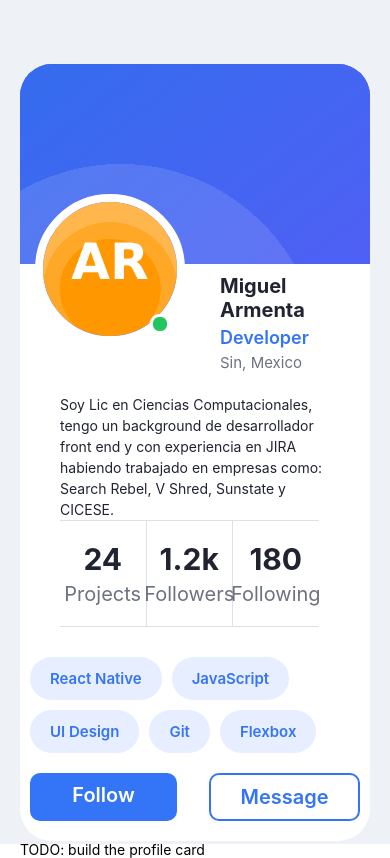
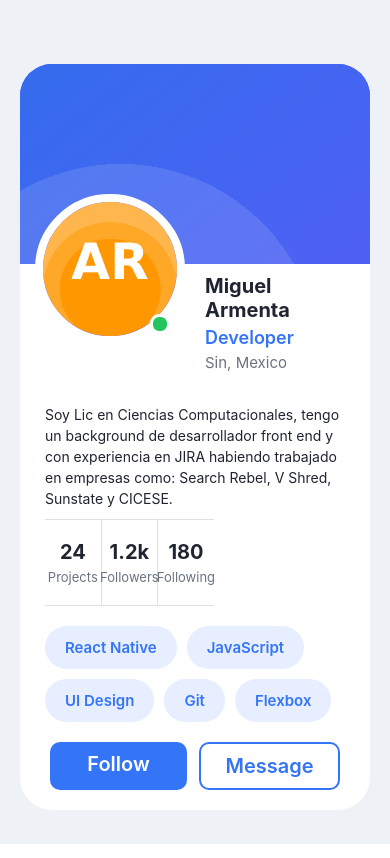
Before and after one commit to jesus1497/studentAppTask1, a React Native app: screen / in a window 390 px wide. Built offline with nearby package versions, Linux system fonts and the light colour scheme.

Commit message:
changes styles in next sections: tags, stats, biography and buttons

```diff
--- a/App.js
+++ b/App.js
@@ -69,7 +69,6 @@ export default function App() {
           {/* TODO STEP 5: polish the styles (colors, typography, shadow) */}
         </View>
       </View>
-      <Text>TODO: build the profile card</Text>
     </View>
   );
 }
@@ -134,8 +133,9 @@ const styles = StyleSheet.create({
   profileHeader: {
     flexDirection: "row",
     alignItems: "center",
-    paddingHorizontal: 40,
+    paddingHorizontal: 25,
     marginTop: 10,
+    marginBottom: 10,
   },
   headerText: {
     flex: 1,
@@ -144,8 +144,8 @@ const styles = StyleSheet.create({
   },
   sectionBio:{
     flex: 1,
-    marginLeft: 55,
     justifyContent: "center",
+    padding: 20,
   },
   name: {
     fontSize: 20,
@@ -176,7 +176,7 @@ const styles = StyleSheet.create({
     flexDirection: "row",
     width: "max-content",
     justifyContent: "space-between",
-    marginHorizontal: 40,
+    marginHorizontal: 25,
     alignItems: "center",
     borderTopWidth: 1,
     borderBottomWidth: 1,
@@ -194,13 +194,13 @@ const styles = StyleSheet.create({
     borderColor: "#DDE1E7",
   },
   statValue: {
-    fontSize: 30,
+    fontSize: 20,
     fontWeight: "bold",
     color: "#202431",
   },
 
   statLabel: {
-    fontSize: 20,
+    fontSize: 13,
     color: "#6B7280",
     marginTop: 5,
   },
@@ -208,8 +208,8 @@ const styles = StyleSheet.create({
   tags: {
     flexDirection: "row",
     flexWrap: "wrap",
-    marginHorizontal: 10,
-    marginTop: 30,
+    marginHorizontal: 25,
+    marginTop: 20,
     gap: 10,
   },
   tag: {
@@ -228,9 +228,7 @@ const styles = StyleSheet.create({
   // Botones
   button: {
     alignItems: 'center',
-    paddingVertical: 12,
     flexDirection: "row",
-    marginHorizontal: 10,
     marginBottom: 20,
   },
 
@@ -239,6 +237,7 @@ const styles = StyleSheet.create({
     backgroundColor: "#3474F6",
     borderRadius: 10,
     paddingVertical: 10,
+    marginLeft: 30,
     alignItems: "center",
     justifyContent: "center",
   },
@@ -248,6 +247,7 @@ const styles = StyleSheet.create({
     borderColor: "#3474F6",
     borderRadius: 10,
     paddingVertical: 10,
+    marginRight: 30,
     alignItems: "center",
     justifyContent: "center",
   },
```
